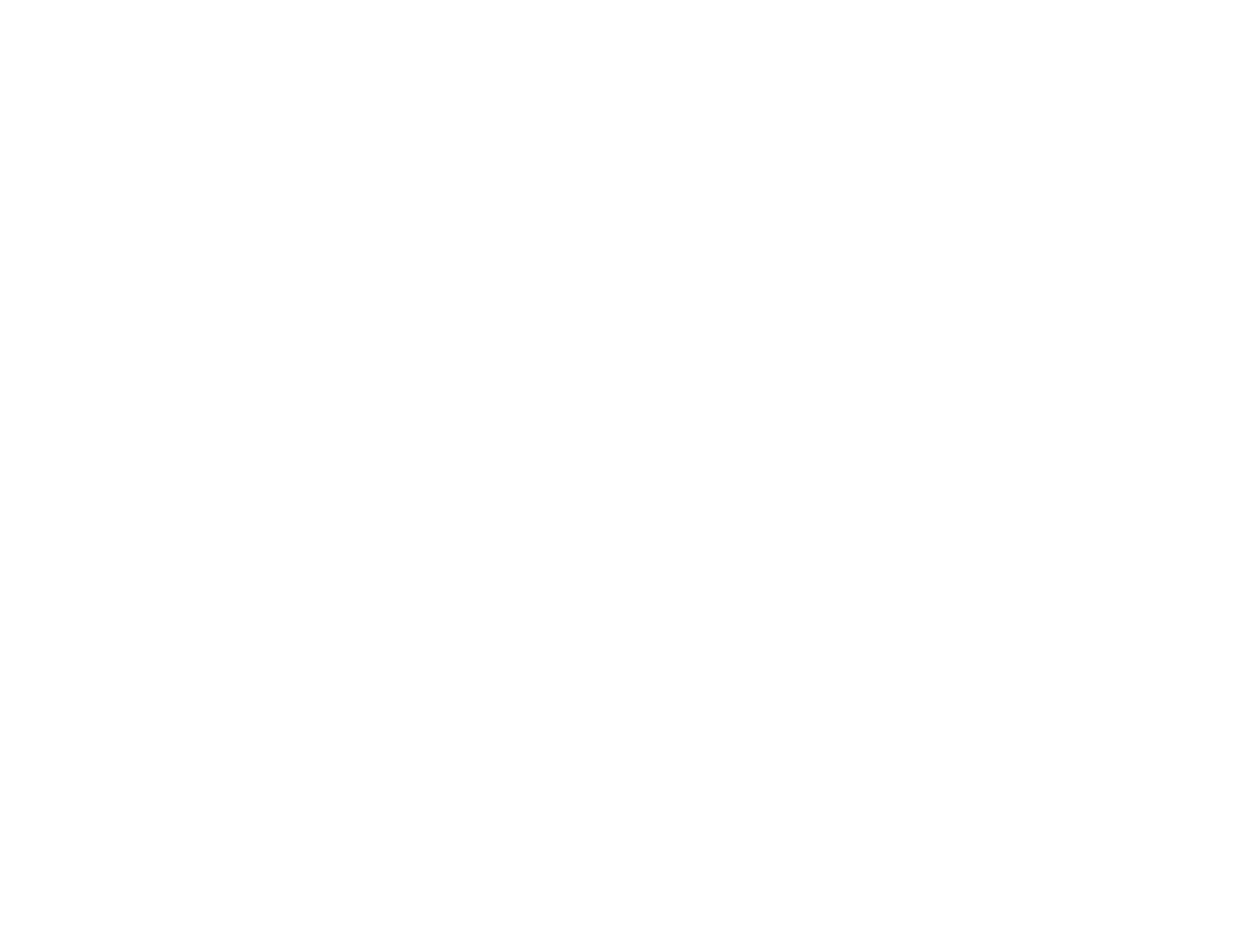
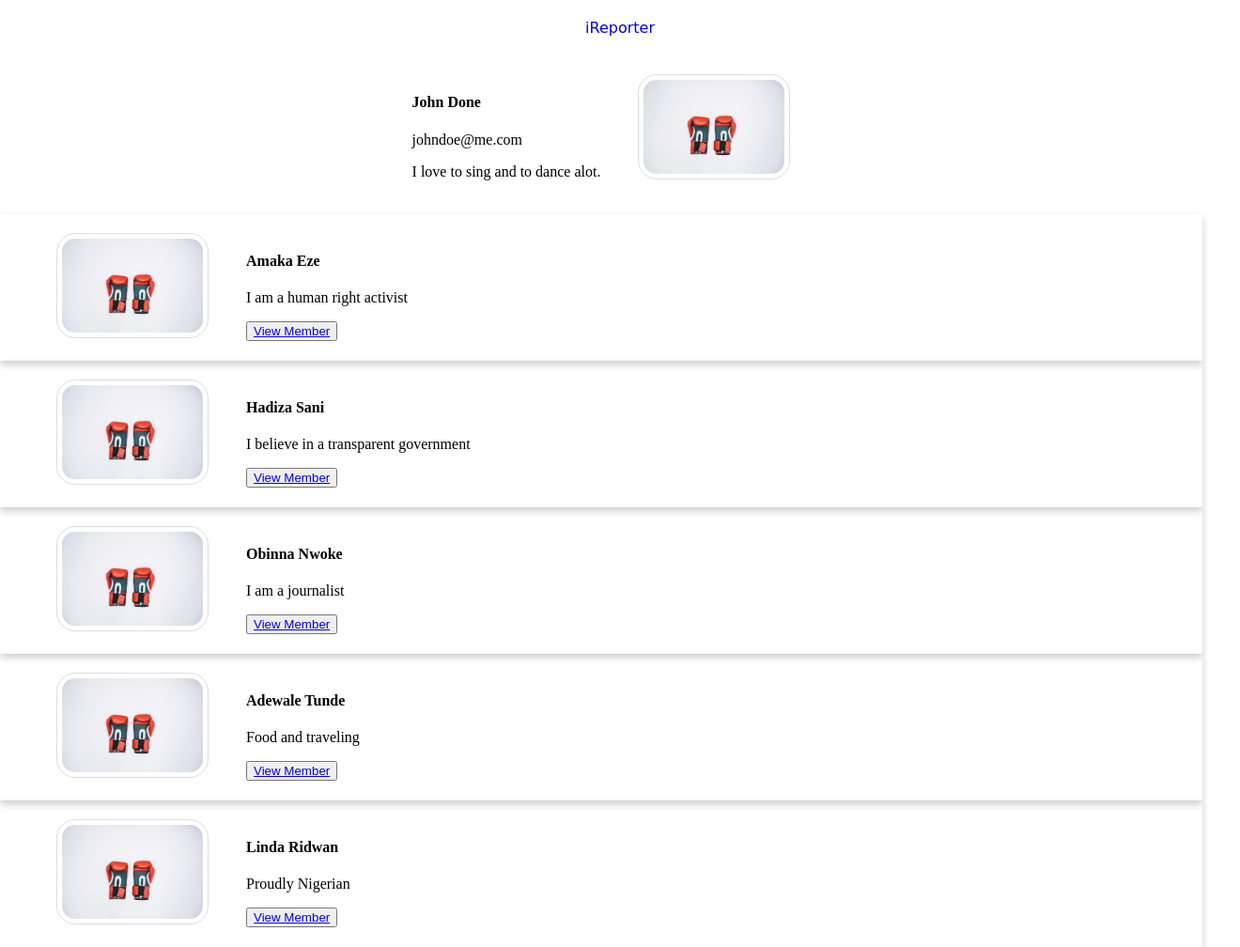
Before and after one commit to blackdevelopa/iReporter, a plain HTML site: page UI/user/all-members.html in a window 1280 px wide. Shown: the whole page at 94% size, 1320 px wide, since content can reach past the window. Before the commit the page ends 800 px from the top, so only its background shows below. Drawn offline with Linux system fonts and the light colour scheme.

Commit message:
member's view profile

```diff
--- a/UI/user/all-members.html
+++ b/UI/user/all-members.html
@@ -0,0 +1,82 @@
+<!DOCTYPE html>
+<html lang="en">
+<head>
+  <meta charset="UTF-8">
+  <meta name="viewport" content="width=device-width, initial-scale=1.0">
+  <meta http-equiv="X-UA-Compatible" content="ie=edge">
+  <link rel="stylesheet" href="css/all_members.css">
+  <title>iReporter</title>
+</head>
+<body>
+  <nav class="navbar">
+    <a class="logo" href="user-home.html">iReporter</a>
+  </nav>
+  <div class="main">
+    <div class="user_container">
+      <div class="user_photo">
+        <img src="img/gloves.jpeg" alt="userphoto">
+      </div>
+      <div class="user_bio">
+        <h4 class="user_name">John Done</h4>
+        <p class="user_email">johndoe@me.com</p>
+        <p class="user_about">I love to sing and to dance alot.</p>
+      </div>
+    </div>
+    <div class="member_detail">
+    <div class="member_container">
+      <div class="card_photo">
+        <img src="img/gloves.jpeg" alt="image">
+      </div>
+      <div class="card_content">
+        <h4>Amaka Eze</h4>
+        <p>I am a human right activist</p>
+        <button class="btn" type="button"><a href="individual-member.html">View Member</a></button>
+      </div>
+    </div>
+    <div class="member_container">
+      <div class="card_photo">
+        <img src="img/gloves.jpeg" alt="image">
+      </div>
+      <div class="card_content">
+        <h4>Hadiza Sani</h4>
+        <p>I believe in a transparent government</p>
+        <button class="btn" type="button"><a href="individual-member.html">View Member</a></button>
+      </div>
+    </div>
+    <div class="member_container">
+      <div class="card_photo">
+        <img src="img/gloves.jpeg" alt="image">
+      </div>
+      <div class="card_content">
+        <h4>Obinna Nwoke</h4>
+        <p>I am a journalist</p>
+        <button class="btn" type="button"><a href="individual-member.html">View Member</a></button>
+      </div>
+    </div>
+    <div class="member_container">
+      <div class="card_photo">
+        <img src="img/gloves.jpeg" alt="image">
+      </div>
+      <div class="card_content">
+        <h4>Adewale Tunde</h4>
+        <p>Food and traveling</p>
+        <button class="btn" type="button"><a href="individual-member.html">View Member</a></button>
+      </div>
+    </div>
+    <div class="member_container">
+      <div class="card_photo">
+        <img src="img/gloves.jpeg" alt="image">
+      </div>
+      <div class="card_content">
+        <h4>Linda Ridwan</h4>
+        <p>Proudly Nigerian</p>
+        <button class="btn" type="button"><a href="individual-member.html">View Member</a></button>
+      </div>
+    </div>
+    </div>
+  </div>
+
+  <script src="js/user-home.js">
+  </script>
+</body>
+</html>
--- /dev/null
+++ b/UI/user/css/all_members.css
@@ -0,0 +1,67 @@
+body {
+  padding: 0;
+  margin: 0;
+  background: #fff;
+  color: #000;
+  overflow-x: hidden;
+  overflow-y: auto;
+}
+
+.navbar {
+  display: flex;
+  top: 0;
+  padding: 20px;
+  width: 100%;
+  background: #fff;
+}
+
+.navbar .logo {
+  flex: 1;
+  font-weight: 400;
+  font-family: cursive;
+  text-decoration: none;
+  text-align: center;
+}
+
+.main {
+  display: flex;
+  flex-direction: column;
+}
+
+.main .user_container {
+  display: flex;
+  flex: 1;
+  flex-direction: row-reverse;
+  justify-content: center;
+  padding: 20px;
+}
+
+.user_container .user_photo {
+  padding-left: 20px;
+}
+
+.user_container .user_bio {
+  padding-right: 20px;
+}
+
+img {
+  border: 1px solid #ddd;
+  border-radius: 20px;
+  padding: 5px;
+  width: 150px;
+}
+
+
+.member_container {
+  display: flex;
+  justify-content: flex-start;
+  align-items: center;
+  padding-left: 20px;
+  box-shadow: 0 4px 8px 0 rgba(0,0,0,0.2);
+}
+
+.member_container .card_photo {
+  direction: flex;
+  padding: 20px 40px;
+  justify-items: center;
+}
--- a/UI/user/css/members.css
+++ b/UI/user/css/members.css
@@ -3,7 +3,8 @@ body {
   margin: 0;
   color: #fbf5de;
   background: #613830;
-  overflow: hidden;
+  overflow-x: hidden;
+  overflow-y: auto;
 }
 
 .navbar {
@@ -26,12 +27,12 @@ body {
   flex: 1;
   flex-direction: row-reverse;
   padding-right: 5%;
+  text-decoration: none;
 }
 
 .user_details {
   display: flex;
   width: 100%;
-  height: 100vh;
   padding: 20px 10%;
   background: #444;
 }
@@ -54,17 +55,40 @@ body {
 
 .switch_tab .tab {
   padding: 5px 30px;
+  text-decoration: none;
+  color: #fff;
+}
+
+.switch_tab .tab:hover {
+  color: #613;
 }
 
 .container {
   display: flex;
-  padding: 5px;
-  margin: 5px;
+  padding: 20px;
 }
 
 .card {
   width: 30%;
+  height: 40%;
   padding: 20px;
   box-shadow: 0 4px 8px 0 rgba(0,0,0,0.2);
   transition: 0.3s;
 }
+
+img {
+  border: 1px solid #ddd;
+  border-radius: 20px;
+  padding: 5px;
+  width: 150px;
+}
+
+.btn {
+  padding: 10px;
+  border-radius: 6px;
+  cursor: pointer;
+}
+
+.btn:hover {
+  border: 2px solid orange;
+}
```
Also changed, not shown: UI/user/css/userprofile.css (+9 -0 lines), UI/user/individual-member.html (+12 -10 lines).
